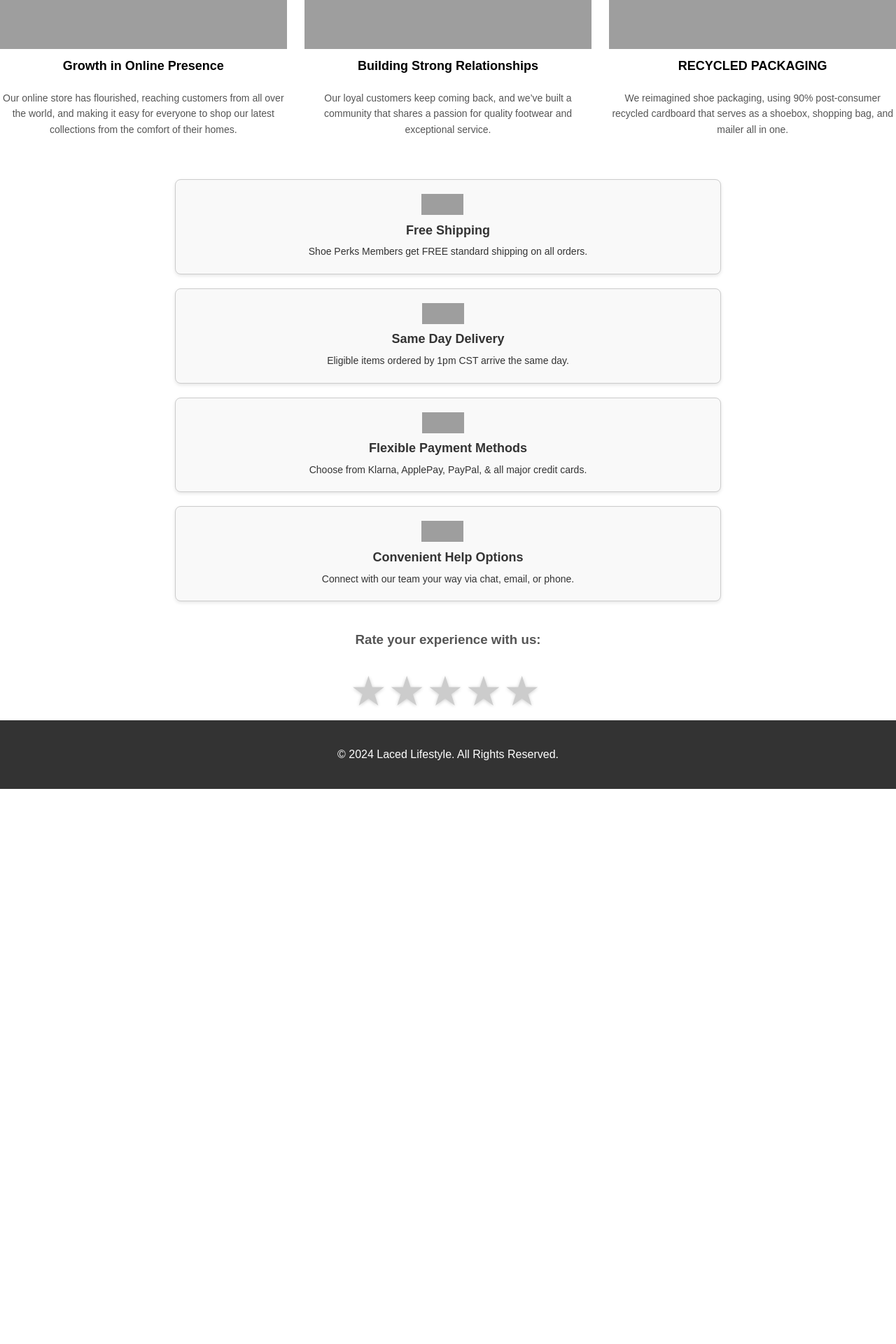
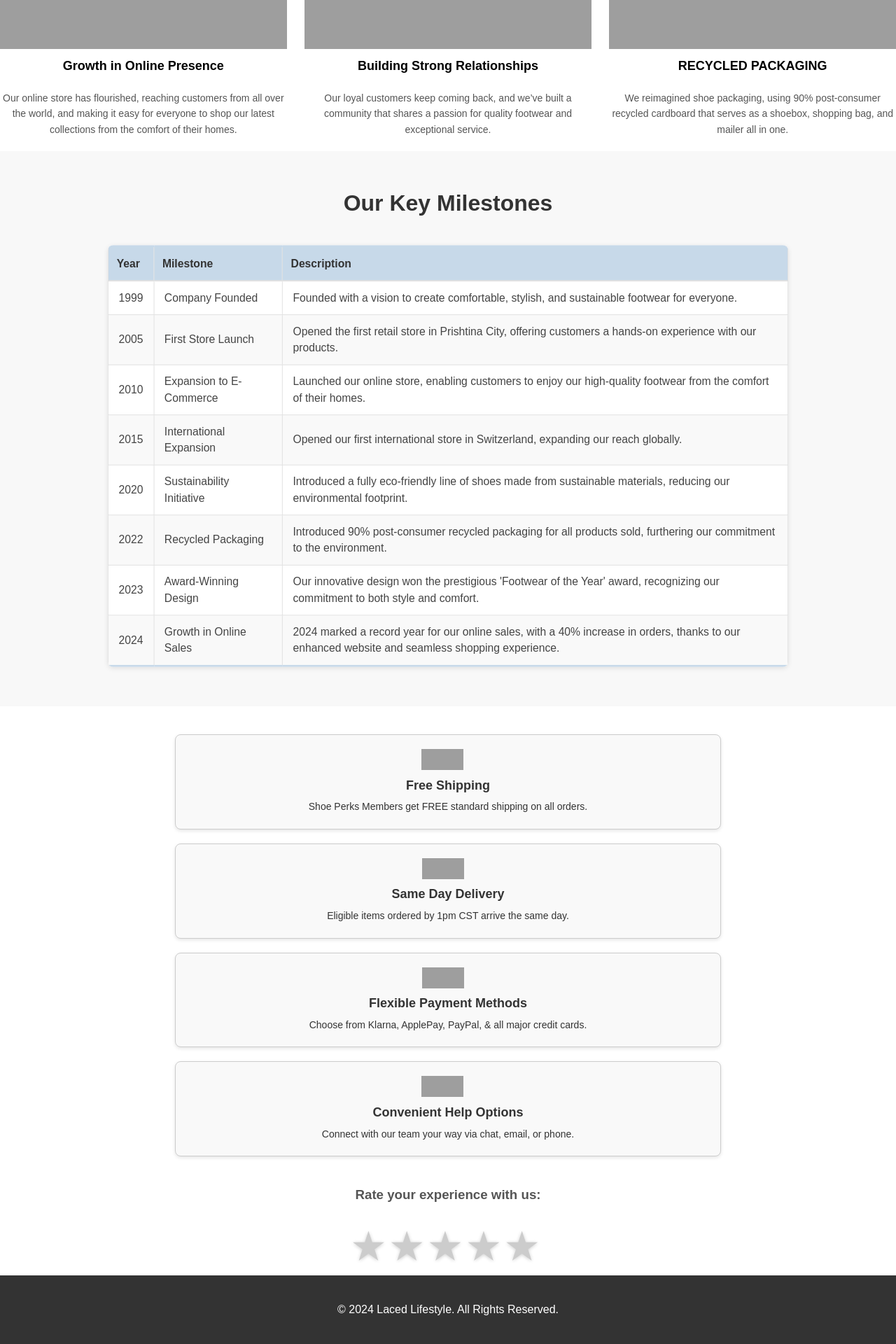
Before and after one commit to urangegaj/UEB24_Gr13, a PHP site: page /About.html in a window 1280 px wide. Shown: the part 2047-3967 px from the top of the page at 70% size. Before the commit the page ends 3174 px from the top, so only its background shows below. Run offline with PHP 8.4, Linux system fonts and the light colour scheme; grey boxes are pictures that could not be loaded.

Commit message:
added milestones table in about

```diff
--- a/About.html
+++ b/About.html
@@ -104,6 +104,65 @@
               </div>
             </div>
           </div>
+
+          <section id="company-milestones">
+            <h2 class="section-title">Our Key Milestones</h2>
+            <table class="milestones-table">
+                <thead>
+                    <tr>
+                        <th>Year</th>
+                        <th>Milestone</th>
+                        <th>Description</th>
+                    </tr>
+                </thead>
+                <tbody>
+                    <tr>
+                        <td>1999</td>
+                        <td>Company Founded</td>
+                        <td>Founded with a vision to create comfortable, stylish, and sustainable footwear for everyone.</td>
+                    </tr>
+                    <tr>
+                        <td>2005</td>
+                        <td>First Store Launch</td>
+                        <td>Opened the first retail store in Prishtina City, offering customers a hands-on experience with our products.</td>
+                    </tr>
+                    <tr>
+                        <td>2010</td>
+                        <td>Expansion to E-Commerce</td>
+                        <td>Launched our online store, enabling customers to enjoy our high-quality footwear from the comfort of their homes.</td>
+                    </tr>
+                    <tr>
+                        <td>2015</td>
+                        <td>International Expansion</td>
+                        <td>Opened our first international store in Switzerland, expanding our reach globally.</td>
+                    </tr>
+                    <tr>
+                        <td>2020</td>
+                        <td>Sustainability Initiative</td>
+                        <td>Introduced a fully eco-friendly line of shoes made from sustainable materials, reducing our environmental footprint.</td>
+                    </tr>
+                    <tr>
+                        <td>2022</td>
+                        <td>Recycled Packaging</td>
+                        <td>Introduced 90% post-consumer recycled packaging for all products sold, furthering our commitment to the environment.</td>
+                    </tr>
+                    <tr>
+                        <td>2023</td>
+                        <td>Award-Winning Design</td>
+                        <td>Our innovative design won the prestigious 'Footwear of the Year' award, recognizing our commitment to both style and comfort.</td>
+                    </tr>
+                    <tr>
+                        <td>2024</td>
+                        <td>Growth in Online Sales</td>
+                        <td>2024 marked a record year for our online sales, with a 40% increase in orders, thanks to our enhanced website and seamless shopping experience.</td>
+                    </tr>
+                </tbody>
+            </table>
+        </section>
+
+
+
+
 
           <div class="container">
 
--- a/custom-styles.css
+++ b/custom-styles.css
@@ -726,3 +726,99 @@ button.in-cart:not(.remove) {
     align-items: center;
     margin-bottom: 10px;
 }
+
+#company-milestones {
+    background-color: #f8f8f8;
+    padding: 50px 20px;
+    font-family: 'Arial', sans-serif;
+    text-align: center;
+}
+
+.section-title {
+    color: #333;
+    font-size: 2em;
+    font-weight: bold;
+    margin-bottom: 30px;
+}
+
+.milestones-table {
+    width: 80%;
+    border-collapse: collapse;
+    margin-top: 20px;
+    margin-left: auto;
+    margin-right: auto;
+    background-color: #fff;
+    border-radius: 8px;
+    overflow: hidden;
+    transform: scale(0.98);
+    transition: transform 0.3s ease-in-out;
+}
+
+.milestones-table:hover {
+    transform: scale(1);
+}
+
+.milestones-table th,
+.milestones-table td {
+    padding: 12px;
+    text-align: left;
+    border: 1px solid #e1e1e1;
+    transition: background-color 0.3s ease, color 0.3s ease;
+}
+
+.milestones-table th {
+    background-color: #c7d9e9;
+    font-weight: bold;
+}
+
+.milestones-table td {
+    background-color: #fff;
+    color: #444;
+}
+
+.milestones-table tr:nth-child(even) td {
+    background-color: #f9f9f9;
+}
+
+.milestones-table tr:hover td {
+    background-color: #e1eaf6;
+    color: #333;
+    transform: translateX(5px);
+    transition: transform 0.2s ease-in-out;
+}
+
+.milestones-table tr:nth-child(even):hover td {
+    background-color: #e1eaf6;
+}
+
+.milestones-table td:hover {
+    background-color: #d2e3f7;
+}
+
+.milestones-table tr:first-child th {
+    border-top: 3px solid #c7d9e9;
+}
+
+.milestones-table tr:last-child td {
+    border-bottom: 3px solid #c7d9e9;
+}
+
+
+.milestones-table {
+    box-shadow: 0 2px 8px rgba(0, 0, 0, 0.1);
+}
+
+.milestones-table th,
+.milestones-table td {
+    font-size: 16px;
+    line-height: 1.5;
+}
+
+.milestones-table td {
+    padding-left: 15px;
+    padding-right: 15px;
+}
+
+.milestones-table th {
+    border-bottom: 2px solid #e1e1e1;
+}
```
